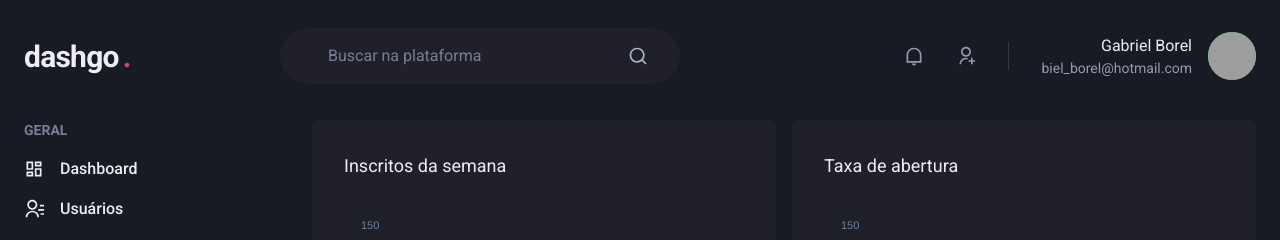
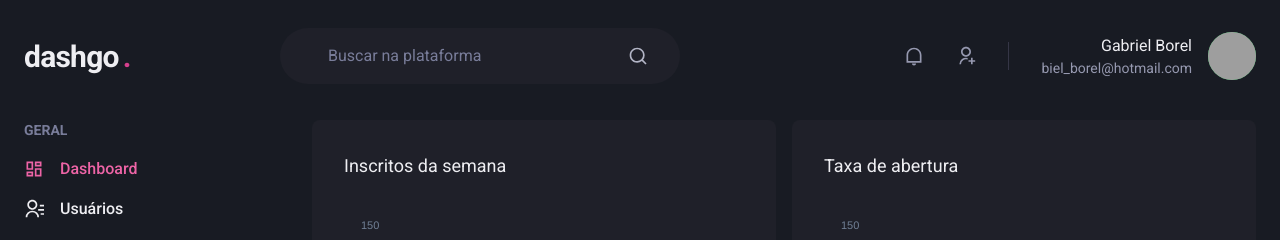
Before and after one commit to gabrielborel/dashgo, a Next.js app: page /dashboard in a window 1280 px wide. Shown: the top 240 px of the page. Built offline with nearby package versions, Linux system fonts and the light colour scheme; grey boxes are pictures that could not be loaded.

Commit message:
ActiveLink component created

```diff
--- /dev/null
+++ b/src/components/ActiveLink.tsx
@@ -0,0 +1,37 @@
+import { cloneElement, ReactElement } from 'react';
+import Link, { LinkProps } from 'next/link';
+import { useRouter } from 'next/router';
+
+interface ActiveLinkProps extends LinkProps {
+  children: ReactElement;
+  shouldMatchExactHref?: boolean;
+}
+
+export const ActiveLink = ({
+  children,
+  shouldMatchExactHref = false,
+  ...rest
+}: ActiveLinkProps) => {
+  let isActive = false;
+
+  const { asPath } = useRouter();
+
+  if (shouldMatchExactHref && (asPath === rest.href || asPath === rest.as)) {
+    isActive = true;
+  }
+
+  if (
+    !shouldMatchExactHref &&
+    (asPath.startsWith(String(rest.href)) || asPath.startsWith(String(rest.as)))
+  ) {
+    isActive = true;
+  }
+
+  return (
+    <Link {...rest}>
+      {cloneElement(children, {
+        color: isActive ? 'pink.400' : 'gray.50',
+      })}
+    </Link>
+  );
+};
--- a/src/components/Sidebar/NavLink.tsx
+++ b/src/components/Sidebar/NavLink.tsx
@@ -1,23 +1,27 @@
+import { ElementType } from 'react';
 import {
   Icon,
-  Link,
+  Link as ChakraLink,
   LinkProps as ChakraLinkProps,
   Text,
 } from '@chakra-ui/react';
-import { ElementType } from 'react';
+import { ActiveLink } from '../ActiveLink';
 
 interface NavLinkProps extends ChakraLinkProps {
   children: string;
   icon: ElementType;
+  href: string;
 }
 
-export const NavLink = ({ children, icon, ...rest }: NavLinkProps) => {
+export const NavLink = ({ href, children, icon, ...rest }: NavLinkProps) => {
   return (
-    <Link display="flex" alignItems="center" {...rest}>
-      <Icon as={icon} fontSize="20" />
-      <Text ml="4" fontWeight="medium">
-        {children}
-      </Text>
-    </Link>
+    <ActiveLink href={href} passHref>
+      <ChakraLink display="flex" alignItems="center" {...rest}>
+        <Icon as={icon} fontSize="20" />
+        <Text ml="4" fontWeight="medium">
+          {children}
+        </Text>
+      </ChakraLink>
+    </ActiveLink>
   );
 };
--- a/src/components/Sidebar/SidebarNav.tsx
+++ b/src/components/Sidebar/SidebarNav.tsx
@@ -12,13 +12,21 @@ export const SidebarNav = () => {
   return (
     <Stack spacing="12" align="flex-start">
       <NavSection title="GERAL">
-        <NavLink icon={RiDashboardLine}>Dashboard</NavLink>
-        <NavLink icon={RiContactsLine}>Usuários</NavLink>
+        <NavLink href="/dashboard" icon={RiDashboardLine}>
+          Dashboard
+        </NavLink>
+        <NavLink href="/users" icon={RiContactsLine}>
+          Usuários
+        </NavLink>
       </NavSection>
 
       <NavSection title="AUTOMAÇÂO">
-        <NavLink icon={RiInputMethodLine}>Formulários</NavLink>
-        <NavLink icon={RiGitMergeLine}>Automação</NavLink>
+        <NavLink href="/forms" icon={RiInputMethodLine}>
+          Formulários
+        </NavLink>
+        <NavLink href="/automation" icon={RiGitMergeLine}>
+          Automação
+        </NavLink>
       </NavSection>
     </Stack>
   );
--- a/src/pages/dashboard.tsx
+++ b/src/pages/dashboard.tsx
@@ -1,5 +1,6 @@
 import { Box, Flex, SimpleGrid, Text, theme } from '@chakra-ui/react';
 import dynamic from 'next/dynamic';
+import { useEffect, useState } from 'react';
 import { Header } from '../components/Header';
 import { Sidebar } from '../components/Sidebar';
 
@@ -63,6 +64,10 @@ const series = [
 ];
 
 export default function Dashboard() {
+  const [showChart, setShowChart] = useState(false);
+
+  useEffect(() => setShowChart(true), []);
+
   return (
     <Flex direction="column" h="100vh">
       <Header />
@@ -70,6 +75,7 @@ export default function Dashboard() {
       <Flex w="100%" my="6" maxWidth={1300} mx="auto" px="6">
         <Sidebar />
 
+        {showChart && (
           <SimpleGrid
             flex="1"
             gap="4"
@@ -80,16 +86,27 @@ export default function Dashboard() {
               <Text fontSize="lg" mb="4">
                 Inscritos da semana
               </Text>
-            <Chart options={options} series={series} type="area" height={160} />
+              <Chart
+                options={options}
+                series={series}
+                type="area"
+                height={160}
+              />
             </Box>
 
             <Box p={['6', '8']} bg="gray.800" borderRadius={8} pb={4}>
               <Text fontSize="lg" mb="4">
                 Taxa de abertura
               </Text>
-            <Chart options={options} series={series} type="area" height={160} />
+              <Chart
+                options={options}
+                series={series}
+                type="area"
+                height={160}
+              />
             </Box>
           </SimpleGrid>
+        )}
       </Flex>
     </Flex>
   );
--- a/src/pages/users/index.tsx
+++ b/src/pages/users/index.tsx
@@ -14,6 +14,7 @@ import {
   Tr,
   useBreakpointValue,
 } from '@chakra-ui/react';
+import Link from 'next/link';
 import { RiAddLine, RiPencilLine } from 'react-icons/ri';
 import { Header } from '../../components/Header';
 import { Pagination } from '../../components/Pagination';
@@ -38,6 +39,7 @@ export default function UserList() {
               Usuários
             </Heading>
 
+            <Link href="/users/create" passHref>
               <Button
                 as="a"
                 size="sm"
@@ -47,6 +49,7 @@ export default function UserList() {
               >
                 Criar novo
               </Button>
+            </Link>
           </Flex>
 
           <Table colorScheme="whiteAlpha">
```
Also changed, not shown: src/pages/users/create.tsx (+6 -1 lines). Lines whose indentation alone changed are shown as unchanged.
